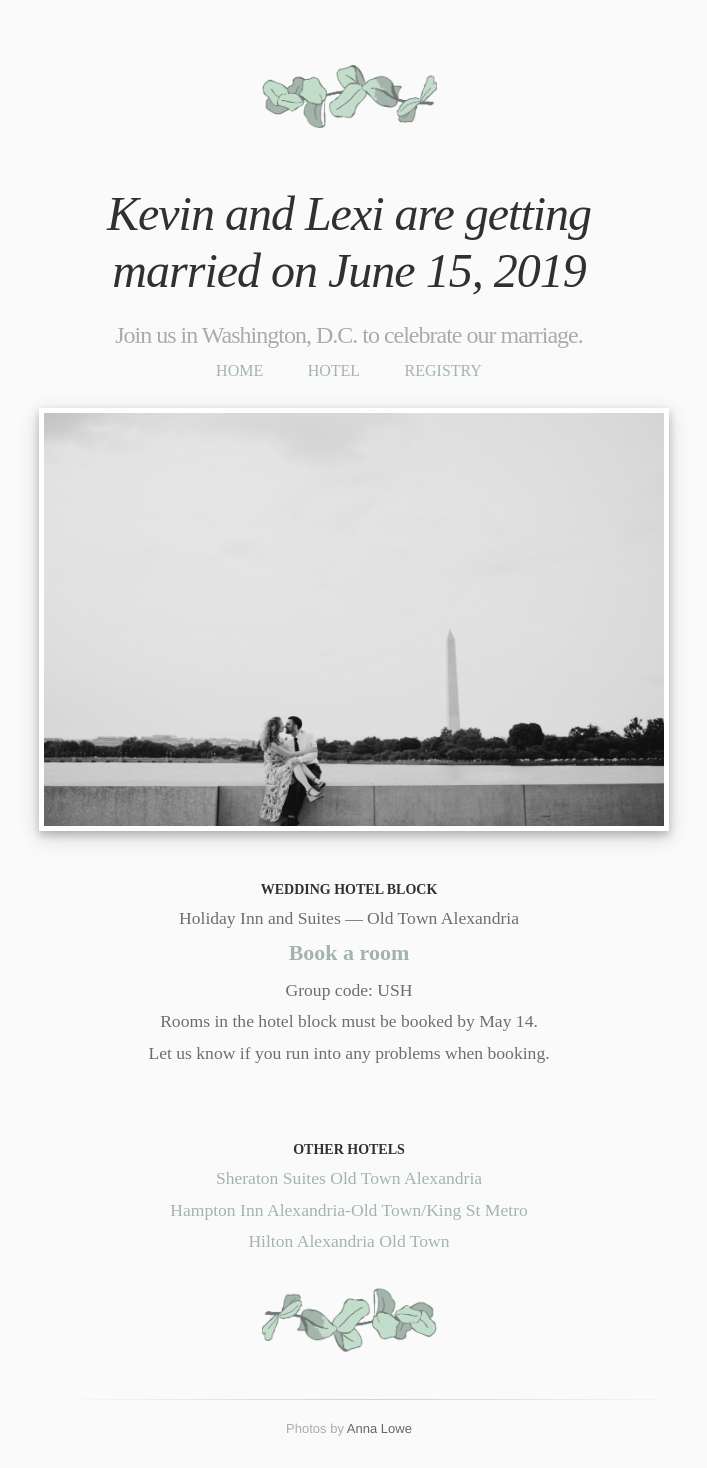
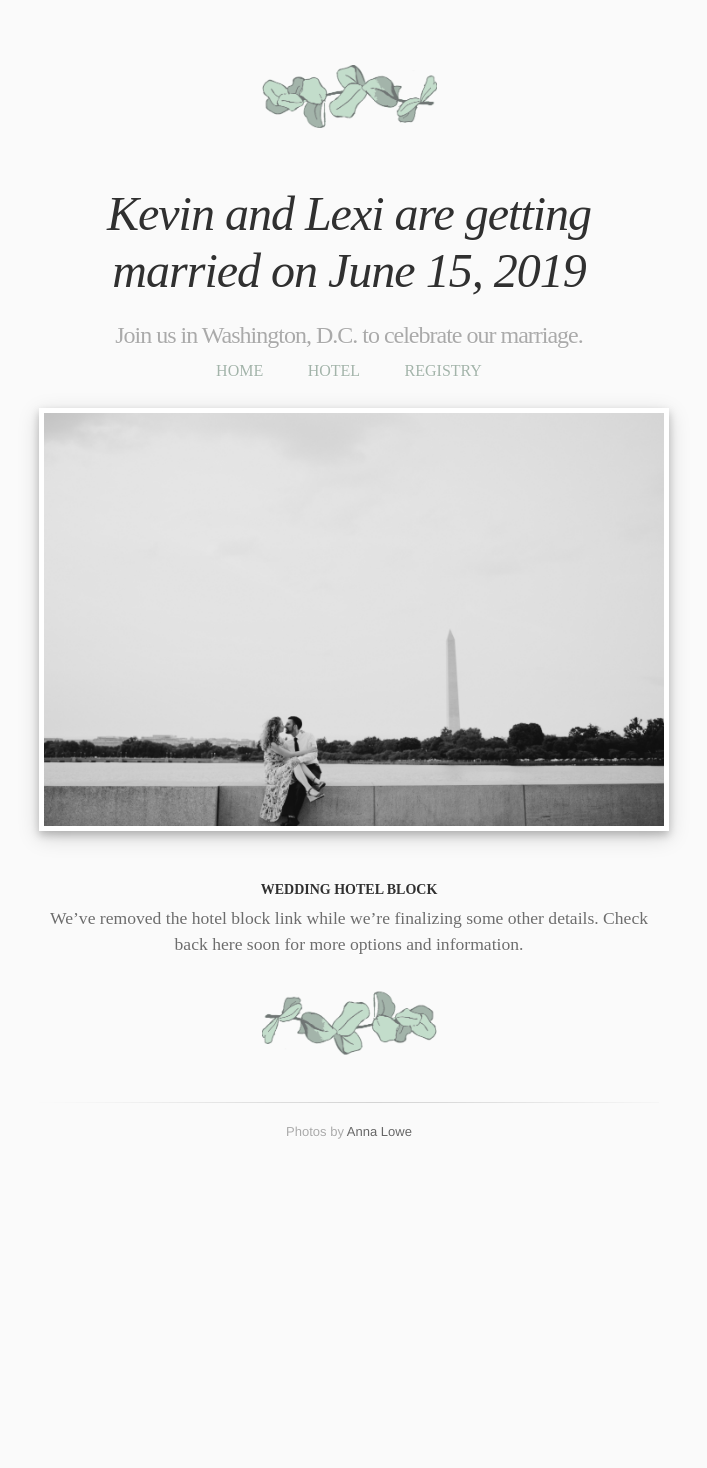
Before and after one commit to kevinuhrmacher/wedding-website, a Jekyll site: the page built from hotel.md, in a window 1280 px wide. Shown: the whole page, without its empty margins (291-998 px from the left). Built offline with Jekyll 4.4.1, drawn with Linux system fonts in a browser that asks for light colours; some web fonts are replaced; after the commit the page ends 1172 px from its top, so only the background shows below that.

Commit message:
removing hotel links

```diff
--- a/hotel.md
+++ b/hotel.md
@@ -7,7 +7,19 @@ layout: default
 
 #### Wedding hotel block
 
-Holiday Inn and Suites — Old Town Alexandria
+We’ve removed the hotel block link while we’re finalizing some other details. Check back here soon for more options and information.
+
+<!--Sheraton Suites — Old Town Alexandria
+
+## [Book a room](https://www.holidayinn.com/redirect?path=rates&brandCode=HI&localeCode=en&regionCode=1&hotelCode=axehd&checkInDate=14&checkInMonthYear=052019&checkOutDate=16&checkOutMonthYear=052019&_PMID=99801505&GPC=USH&viewfullsite=true)
+
+Details here TK
+
+Rooms in the hotel block must be booked by May 14.
+-->
+
+
+<!--Holiday Inn and Suites — Old Town Alexandria
 
 ## [Book a room](https://www.holidayinn.com/redirect?path=rates&brandCode=HI&localeCode=en&regionCode=1&hotelCode=axehd&checkInDate=14&checkInMonthYear=052019&checkOutDate=16&checkOutMonthYear=052019&_PMID=99801505&GPC=USH&viewfullsite=true)
 
@@ -28,4 +40,4 @@ ____
 
 [Hampton Inn Alexandria-Old Town/King St Metro](https://hamptoninn3.hilton.com/en/hotels/virginia/hampton-inn-alexandria-old-town-king-st-metro-WASALHX/index.html)
 
-[Hilton Alexandria Old Town](https://www3.hilton.com/en/hotels/virginia/hilton-alexandria-old-town-DCAOTHF/index.html)
+[Hilton Alexandria Old Town](https://www3.hilton.com/en/hotels/virginia/hilton-alexandria-old-town-DCAOTHF/index.html)-->
```
Also changed, not shown: 1 other file.
